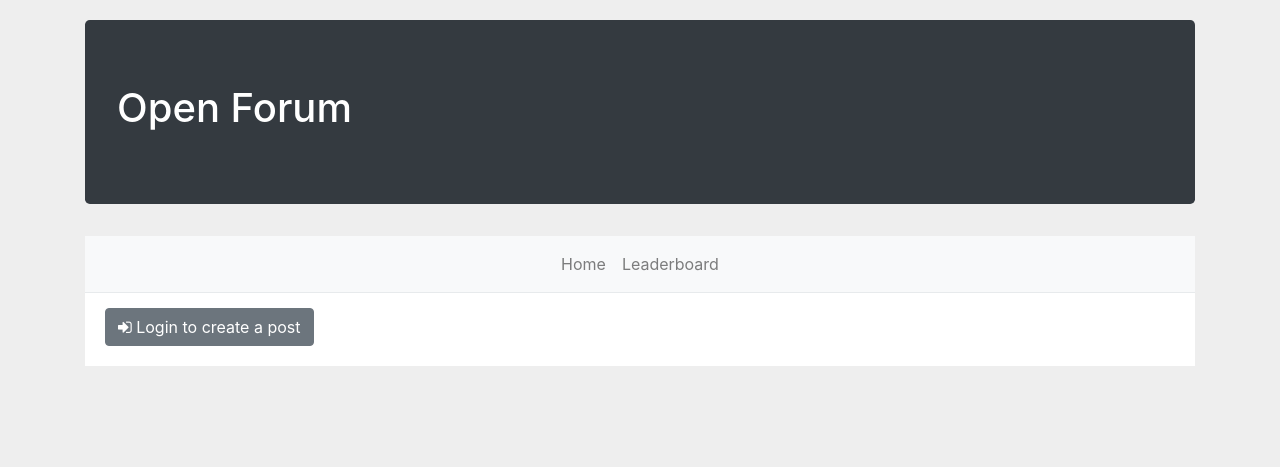
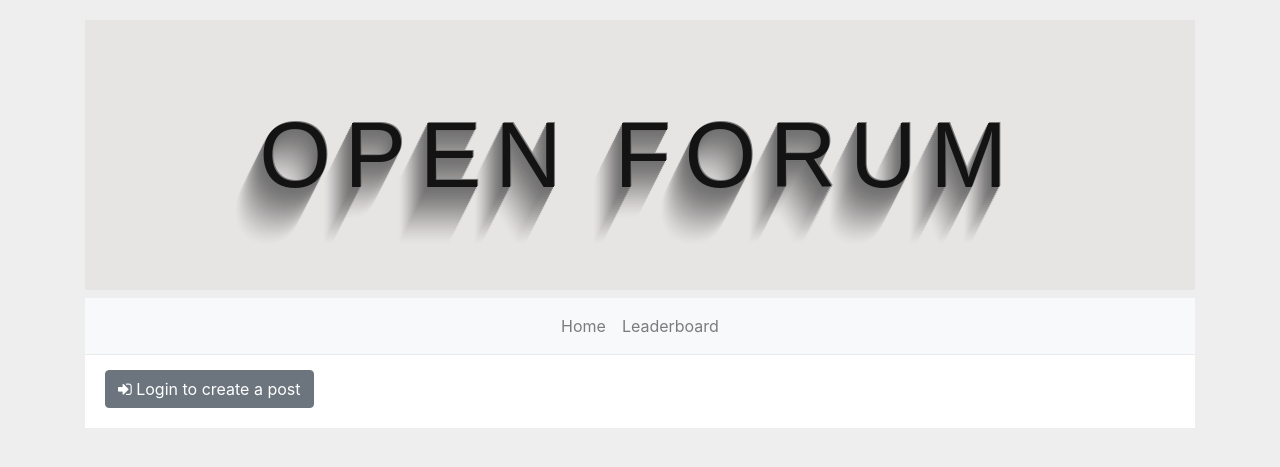
Before and after one commit to m-luqman/new-open-forum, a Flask app: page / in a window 1280 px wide. Shown: the top 467 px of the page. Run offline with Flask 2, Linux system fonts and the light colour scheme; data that the repository does not hold is empty; some libraries are stand-ins or nearby versions.

Commit message:
added glyphs and removed jumbotron
1. added glyphs for home, leaderboard and logout
2. removed jumbotron added bootsnip

```diff
--- a/App/templates/macros.html
+++ b/App/templates/macros.html
@@ -8,14 +8,33 @@
 	<script src="//cdnjs.cloudflare.com/ajax/libs/jquery/3.2.1/jquery.min.js"></script>
     <script src="https://cdnjs.cloudflare.com/ajax/libs/popper.js/1.11.0/umd/popper.min.js" integrity="sha384-b/U6ypiBEHpOf/4+1nzFpr53nxSS+GLCkfwBdFNTxtclqqenISfwAzpKaMNFNmj4" crossorigin="anonymous"></script>
 	<script src="//maxcdn.bootstrapcdn.com/bootstrap/4.0.0/js/bootstrap.min.js"></script>
-	<style>img { max-width: 100%; height: auto; }</style>
+	<style>
+		img { max-width: 100%; height: auto; }
+
+		h1 {
+		  font-family: "Avant Garde", Avantgarde, "Century Gothic", CenturyGothic, "AppleGothic", sans-serif;
+		  font-size: 92px;
+		  padding: 80px 50px;
+		  text-align: center;
+		  text-transform: uppercase;
+		  text-rendering: optimizeLegibility;
+		}
+
+		.elegantshd {
+		  color: #131313;
+		  background-color: #e7e5e4;
+		  letter-spacing: .15em;
+		  text-shadow: 1px -1px 0 #767676, -1px 2px 1px #737272, -2px 4px 1px #767474, -3px 6px 1px #787777, -4px 8px 1px #7b7a7a, -5px 10px 1px #7f7d7d, -6px 12px 1px #828181, -7px 14px 1px #868585, -8px 16px 1px #8b8a89, -9px 18px 1px #8f8e8d, -10px 20px 1px #949392, -11px 22px 1px #999897, -12px 24px 1px #9e9c9c, -13px 26px 1px #a3a1a1, -14px 28px 1px #a8a6a6, -15px 30px 1px #adabab, -16px 32px 1px #b2b1b0, -17px 34px 1px #b7b6b5, -18px 36px 1px #bcbbba, -19px 38px 1px #c1bfbf, -20px 40px 1px #c6c4c4, -21px 42px 1px #cbc9c8, -22px 44px 1px #cfcdcd, -23px 46px 1px #d4d2d1, -24px 48px 1px #d8d6d5, -25px 50px 1px #dbdad9, -26px 52px 1px #dfdddc, -27px 54px 1px #e2e0df, -28px 56px 1px #e4e3e2;
+		}
+
+	</style>
 {% endmacro %}
 
 {% macro header(isLoggedIn) %}
 
-	<div class="jumbotron bg-dark text-white">
-	  <h1>Open Forum</h1>
-	</div>
+
+	<h1 class="elegantshd"> Open Forum </h1>
+
 
 	<nav class="navbar navbar-expand-lg navbar-light bg-light">
 
@@ -26,14 +45,14 @@
 	  <div id="nav" class="collapse navbar-collapse justify-content-md-center" \>
 	    <ul class="navbar-nav nav-justified">
 	      <li class="nav-item">
-	        <a class="nav-link" href="/">Home</a>
+	        <a class="nav-link" href="/"><span class="glyphicon glyphicon-home"></span> Home  </a>
 	      </li>
 	      <li class="nav-item">
-	        <a class="nav-link" href="/leaderboard">Leaderboard</a>
+	        <a class="nav-link" href="/leaderboard"><span class="glyphicon glyphicon-list-alt"></span> Leaderboard  </a>
 	      </li>
 		{% if isLoggedIn %}
 	      <li class="nav-item">
-	        <a class="nav-link" href="/logout">Logout</a>
+	        <a class="nav-link" href="/logout"><span class="glyphicon glyphicon-log-out"></span> Logout  </a>
 	      </li>
 		{% endif %}
 	    </ul>
```
